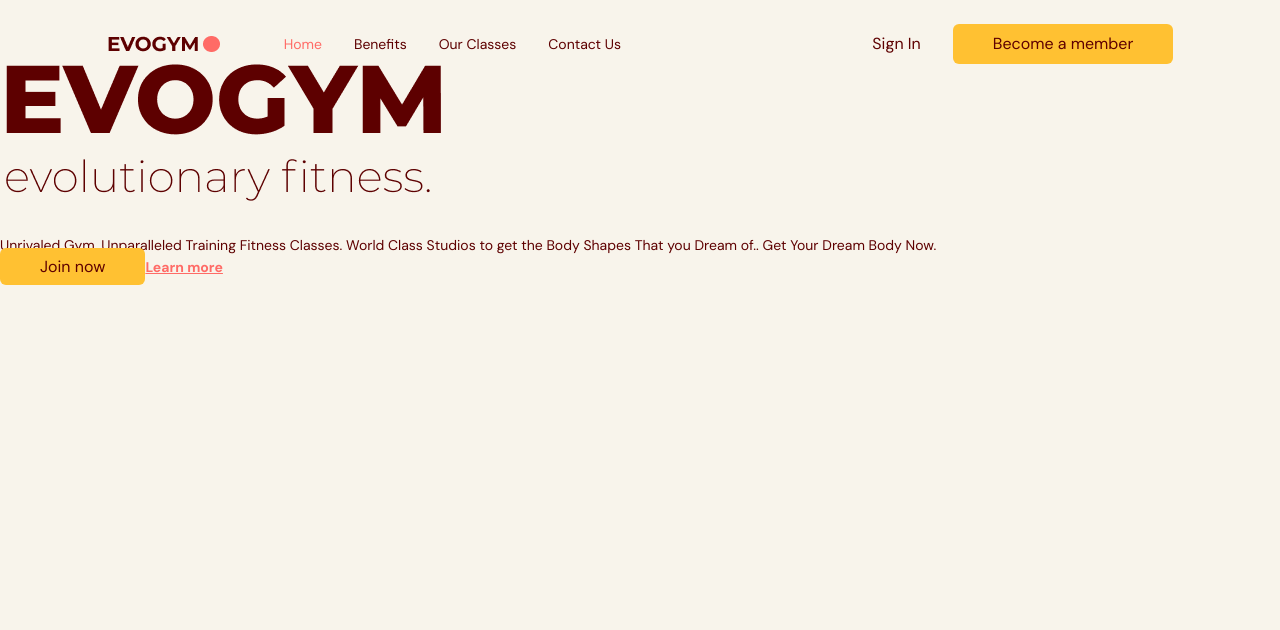
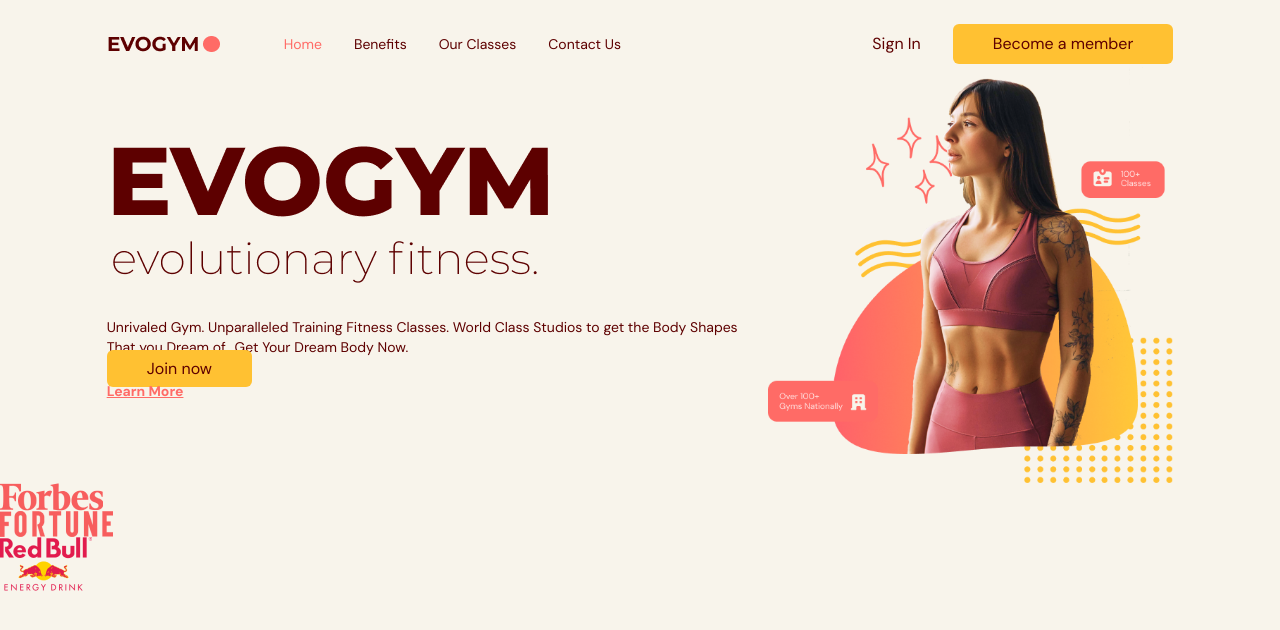
Before and after one commit to eatcodesforlife/ts-project-gym-app, a React (Vite) app: page / in a window 1280 px wide. Shown: the top 630 px of the page. Built offline with nearby package versions, Linux system fonts and the light colour scheme.

Commit message:
started home page

```diff
--- a/src/scenes/home/index.tsx
+++ b/src/scenes/home/index.tsx
@@ -15,12 +15,12 @@ import useMediaQuery from '@/hooks/useMediaQuery';
 const Home = ({setSelectedPage}: Props) => {
 
     const isAboveMediumScreen = useMediaQuery('(min-width: 1060px)')
-    console.log(HomePageText)
   return <section id='home' className='gap-16 bg-gray-20 py-10 md:h-full md:pb-10'>
     {/*  image and main header */}
-    <div>
+    <div className='md:flex mx-auto w-5/6 items-center justify-center'>
       {/* main header */}
-      <div>
+      <div >
+        <div >
           <div>
             {/* headings */}
             <div>
@@ -44,12 +44,31 @@ const Home = ({setSelectedPage}: Props) => {
             href={`${NavMenuLinks.ContactUs}`}
             onClick={() => setSelectedPage(NavMenuLinks.ContactUs)}
           >
-          Learn more
+            <p>Learn More</p>
           </AnchorLink>
         </div>
+      </div>
       {/* image */}
+      <div>
+        <img src={HomePageGraphic} alt="home page graphic" />
       </div>
+    </div>
+    {/* sponsors */}
+    {
+      isAboveMediumScreen && (
+        <div>
+          <div>
+            <div >
+              <img src={SponsorForbes} alt="sponsor - forbes" />
+              <img src={SponsorFortune} alt="sponsor - fortune" />
+              <img src={SponsorRedBull} alt="sponsor - Redbull" />
+            </div>
+          </div>
+        </div>
+      )
+    }
   </section>
+
 }
 
 export default Home
```
Lines whose indentation alone changed are shown as unchanged.
